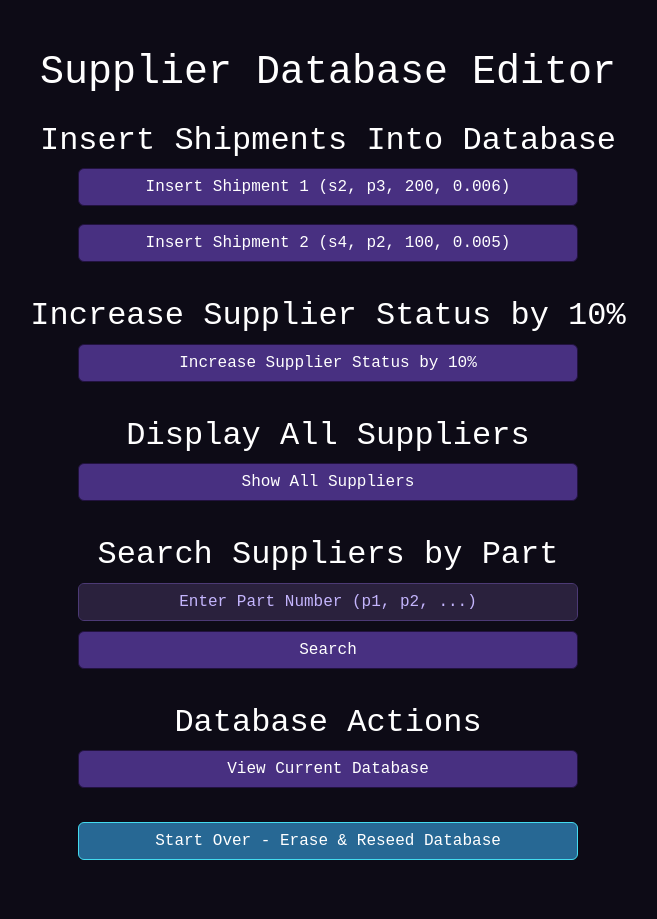
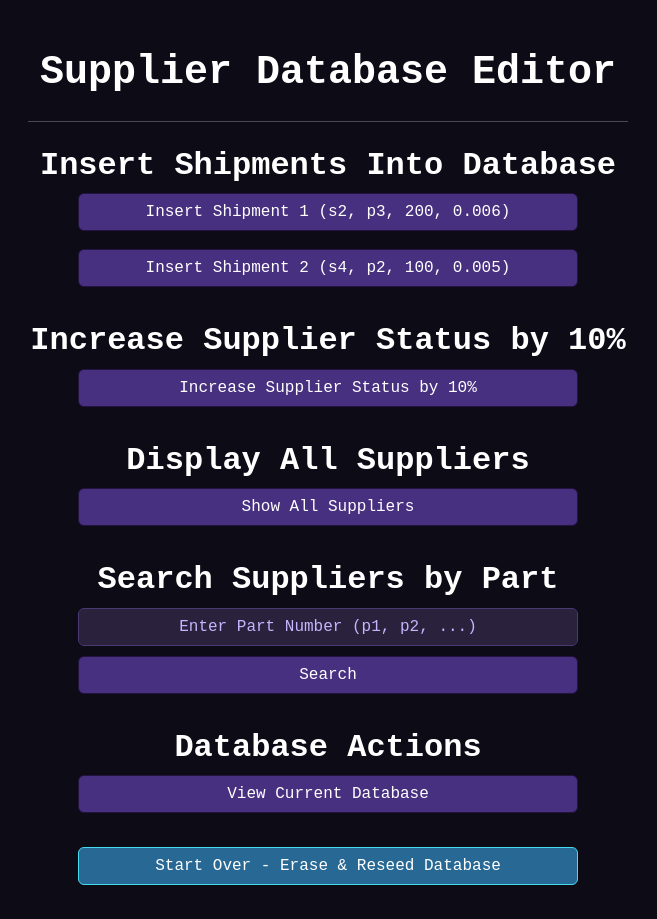
Before and after one commit to heatherjholt/Parts_App, a Flask app: page / in a window 1280 px wide. Shown: the whole page, without its empty margins (312-969 px from the left). Before the commit the page ends 860 px from the top, so only its background shows below. Run offline with Flask 3, Linux system fonts and the light colour scheme.

Commit message:
prettying it up

```diff
--- a/static/style.css
+++ b/static/style.css
@@ -7,6 +7,7 @@ body {
 h1, h2 {
     color: #ffffff;
     margin-top: 25px;
+    font-weight: bold;
 }
 
 .btn-primary {
--- a/templates/index.html
+++ b/templates/index.html
@@ -1,3 +1,4 @@
+<!--https://www.geeksforgeeks.org/html/html-examples/-->
 <!DOCTYPE html>
 <html>
 <head>
@@ -14,7 +15,7 @@
 
     <div class="main-container">
     <h1 class="mb-4">Supplier Database Editor</h1>
-
+        <hr>
     <!-- insert shipments -->
     <h2>Insert Shipments Into Database</h2>
 
@@ -81,10 +82,10 @@
           <div class="modal-body">
             {{ popup_message | safe }}
           </div>
-<div class="modal-footer">
-    <button onclick="window.location='/'" class="btn btn-primary">Home</button>
-    <button type="button" class="btn btn-primary" data-bs-dismiss="modal">Close</button>
-</div>
+        <div class="modal-footer">
+            <button onclick="window.location='/'" class="btn btn-primary">Home</button>
+            <button type="button" class="btn btn-primary" data-bs-dismiss="modal">Close</button>
+        </div>
 
         </div>
       </div>
```
